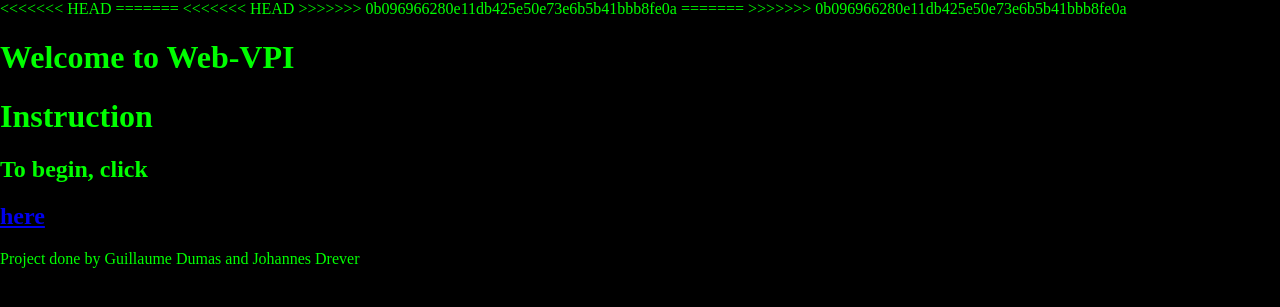
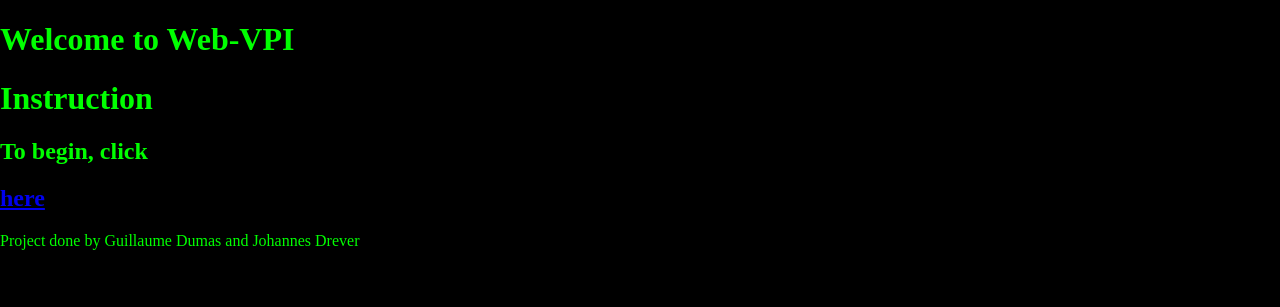
Before and after one commit to drever/web-vpi, a PHP site: page / in a window 1280 px wide. Shown: the top 307 px of the page. Run offline with PHP 8.4, Linux system fonts and the light colour scheme.

Commit message:
Update index.php

```diff
--- a/index.php
+++ b/index.php
@@ -2,15 +2,8 @@
 <html xmlns="http://www.w3.org/1999/xhtml">
 <head>
 <meta http-equiv="Content-Type" content="text/html; charset=UTF-8" />
-<<<<<<< HEAD
 	<title>Welcome to Web-VPI</title>
 	<link href="css/vpi.css" rel="stylesheet" type="text/css">
-=======
-<title>Welcome to Web-VPI</title>
-<<<<<<< HEAD
->>>>>>> 0b096966280e11db425e50e73e6b5b41bbb8fe0a
-=======
->>>>>>> 0b096966280e11db425e50e73e6b5b41bbb8fe0a
 </head>
 
 <body>
```
